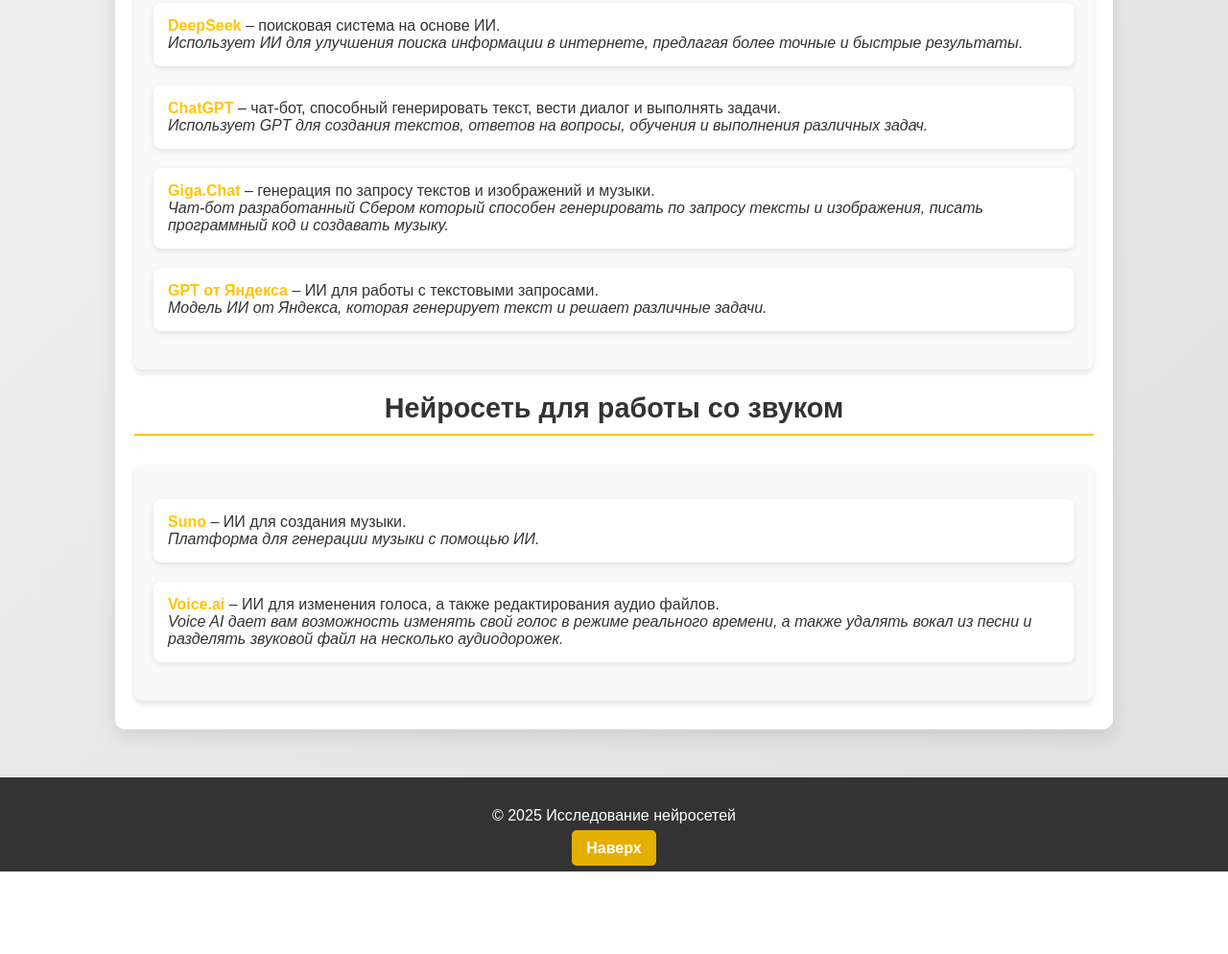
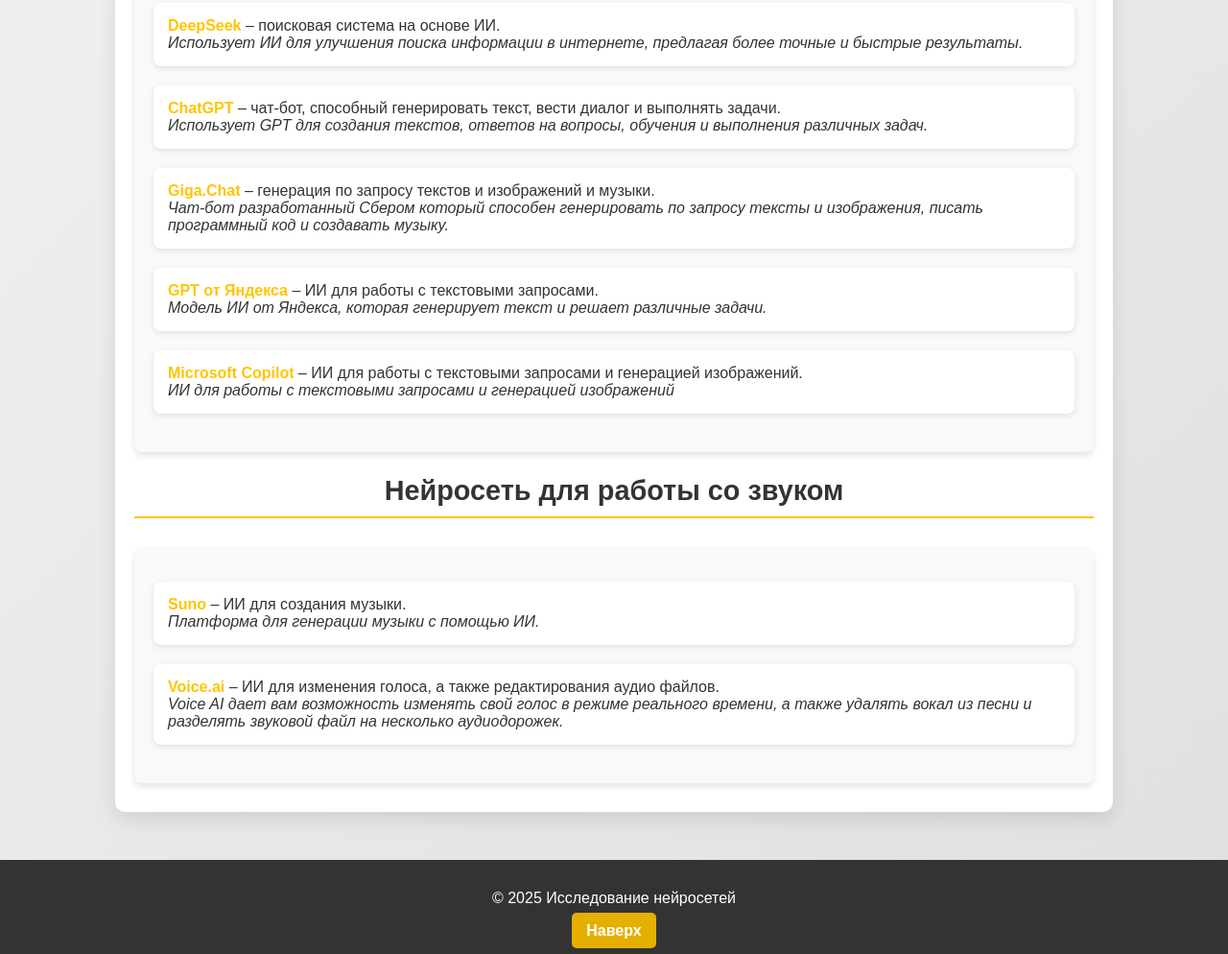
Before and after one commit to Ninshap/ai-vs-human, a plain HTML site: page index.html in a window 1280 px wide. Shown: the part 922-1916 px from the top of the page at 96% size. Before the commit the page ends 1830 px from the top, so only its background shows below. Drawn offline with Linux system fonts and the light colour scheme.

Commit message:
Update index.html

```diff
--- a/index.html
+++ b/index.html
@@ -147,6 +147,10 @@
                     <strong><a href="https://ya.ru/ai/gpt" target="_blank">GPT от Яндекса</a></strong> – ИИ для работы с текстовыми запросами.
                     <br><em>Модель ИИ от Яндекса, которая генерирует текст и решает различные задачи.</em>
                 </li>
+                <li>
+                    <strong><a href="https://copilot.microsoft.com">Microsoft Copilot</a></strong> – ИИ для работы с текстовыми запросами и генерацией изображений.
+                    <br><em>ИИ для работы с текстовыми запросами и генерацией изображений </em>
+                </li>
             </ul>
         </div>
 
```
